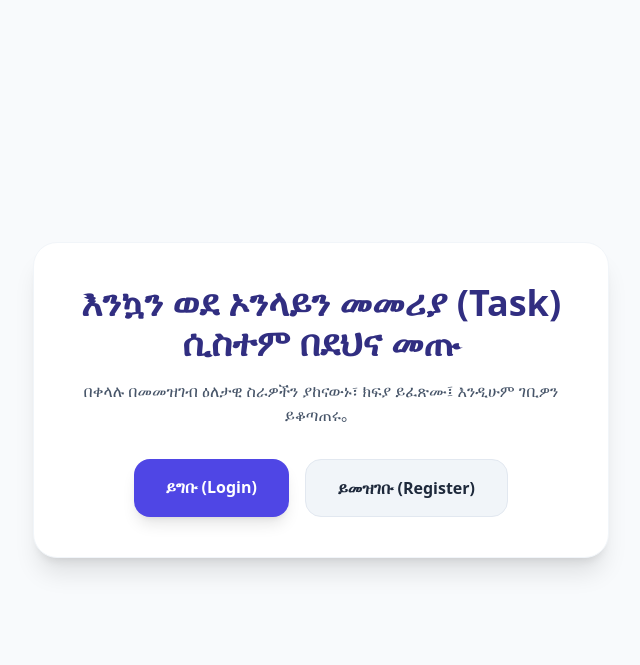
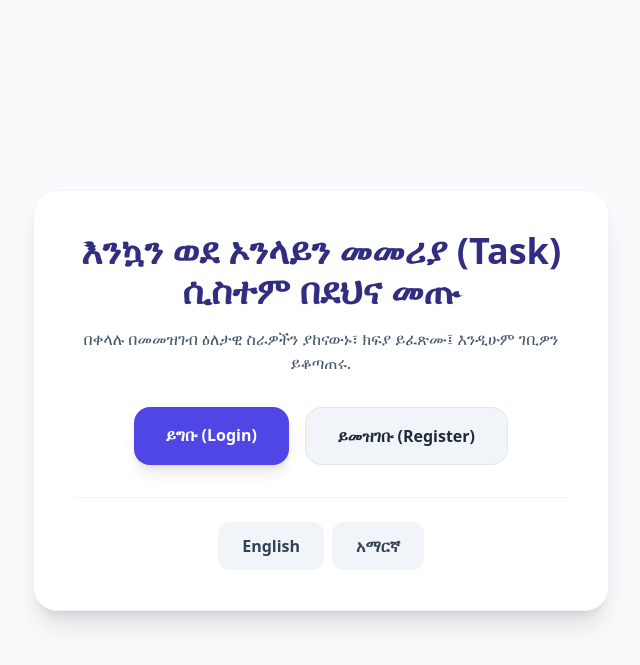
Before and after one commit to gedamuayana/my_shop, a Django app: page / in a window 1280 px wide. Shown: the top 665 px of the page, without its empty margins (319-959 px from the left). Run offline with Django 5.2, Linux system fonts and the light colour scheme; some libraries are stand-ins or nearby versions.

Commit message:
Add language switcher UI to home.html

```diff
--- a/templates/home.html
+++ b/templates/home.html
@@ -1,23 +1,41 @@
+{% load i18n %}
 <!DOCTYPE html>
-<html lang="am">
+<html lang="{{ LANGUAGE_CODE }}">
 <head>
     <meta charset="UTF-8">
     <meta name="viewport" content="width=device-width, initial-scale=1.0">
-    <title>ዋና ገጽ</title>
+    <title>{% trans "ዋና ገጽ" %}</title>
     <script src="https://cdn.tailwindcss.com"></script>
 </head>
 <body class="bg-slate-50 font-sans min-h-screen flex flex-col items-center justify-center p-4">
     <div class="text-center max-w-xl bg-white p-10 rounded-3xl shadow-xl border border-slate-100">
-        <h1 class="text-4xl font-black text-indigo-900 mb-4">እንኳን ወደ ኦንላይን መመሪያ (Task) ሲስተም በደህና መጡ</h1>
-        <p class="text-slate-600 mb-8">በቀላሉ በመመዝገብ ዕለታዊ ስራዎችን ያከናውኑ፣ ክፍያ ይፈጽሙ፤ እንዲሁም ገቢዎን ይቆጣጠሩ。</p>
+        <h1 class="text-4xl font-black text-indigo-900 mb-4">
+            {% trans "እንኳን ወደ ኦንላይን መመሪያ (Task) ሲስተም በደህና መጡ" %}
+        </h1>
+        <p class="text-slate-600 mb-8">
+            {% trans "በቀላሉ በመመዝገብ ዕለታዊ ስራዎችን ያከናውኑ፣ ክፍያ ይፈጽሙ፤ እንዲሁም ገቢዎን ይቆጣጠሩ." %}
+        </p>
 
         <div class="flex flex-col sm:flex-row gap-4 justify-center">
             {% if user.is_authenticated %}
-                <a href="{% url 'dashboard' %}" class="px-8 py-4 bg-indigo-600 hover:bg-indigo-700 text-white font-extrabold rounded-2xl shadow-lg transition-all">ወደ ዳሽቦርድ ይግቡ</a>
+                <a href="{% url 'dashboard' %}" class="px-8 py-4 bg-indigo-600 hover:bg-indigo-700 text-white font-extrabold rounded-2xl shadow-lg transition-all">{% trans "ወደ ዳሽቦርድ ይግቡ" %}</a>
             {% else %}
-                <a href="{% url 'login' %}" class="px-8 py-4 bg-indigo-600 hover:bg-indigo-700 text-white font-extrabold rounded-2xl shadow-lg transition-all">ይግቡ (Login)</a>
-                <a href="{% url 'register' %}" class="px-8 py-4 bg-slate-100 hover:bg-slate-200 text-slate-800 font-extrabold rounded-2xl border border-slate-200 transition-all">ይመዝገቡ (Register)</a>
+                <a href="{% url 'login' %}" class="px-8 py-4 bg-indigo-600 hover:bg-indigo-700 text-white font-extrabold rounded-2xl shadow-lg transition-all">{% trans "ይግቡ (Login)" %}</a>
+                <a href="{% url 'register' %}" class="px-8 py-4 bg-slate-100 hover:bg-slate-200 text-slate-800 font-extrabold rounded-2xl border border-slate-200 transition-all">{% trans "ይመዝገቡ (Register)" %}</a>
             {% endif %}
+        </div>
+
+        <div class="mt-8 flex justify-center gap-4 border-t pt-6 border-slate-100">
+            <form action="{% url 'set_language' %}" method="post" class="flex gap-2">
+                {% csrf_token %}
+                <input type="hidden" name="next" value="{{ request.get_full_path }}">
+                <button type="submit" name="language" value="en" class="px-6 py-3 bg-slate-100 hover:bg-slate-200 rounded-xl font-extrabold text-slate-700 transition-all">
+                    English
+                </button>
+                <button type="submit" name="language" value="am" class="px-6 py-3 bg-slate-100 hover:bg-slate-200 rounded-xl font-extrabold text-slate-700 transition-all">
+                    አማርኛ
+                </button>
+            </form>
         </div>
     </div>
 </body>
```
Also changed, not shown: my_shop/settings.py (+10 -0 lines), my_shop/urls.py (+6 -1 lines).
